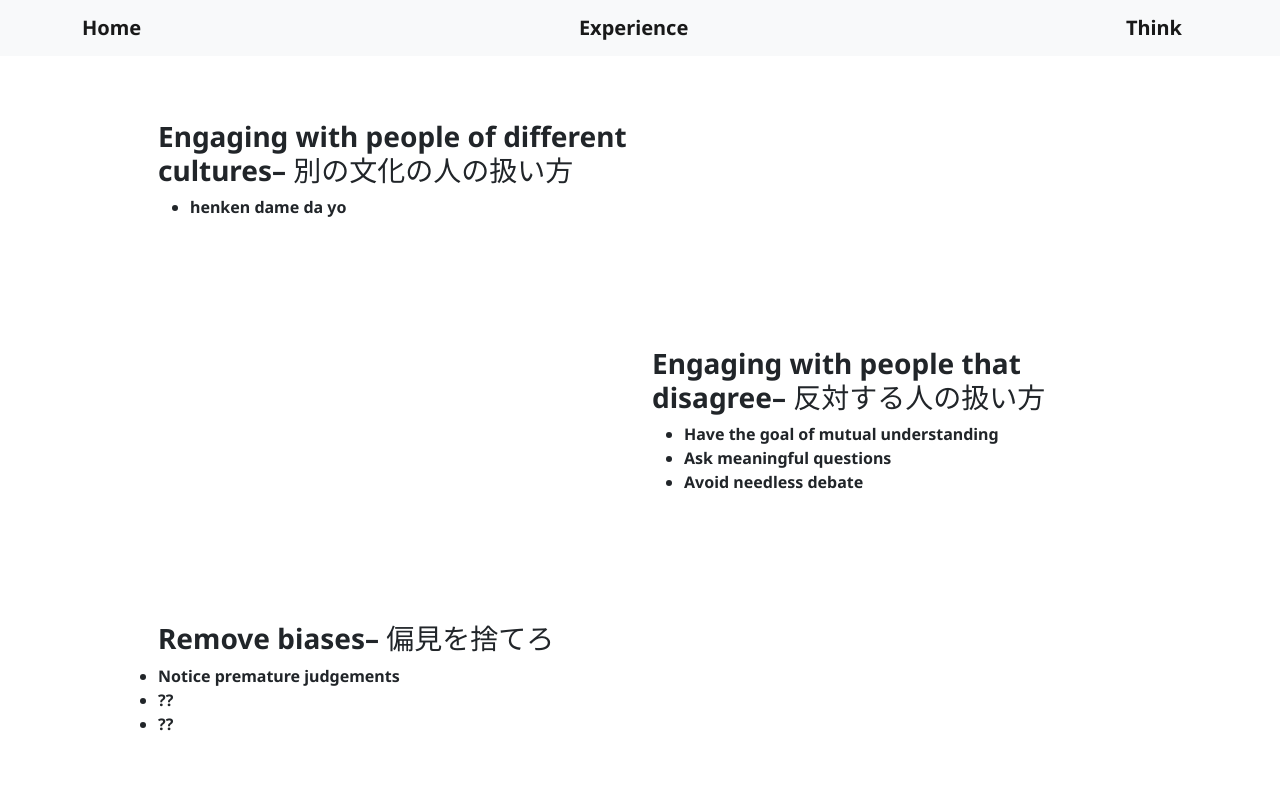
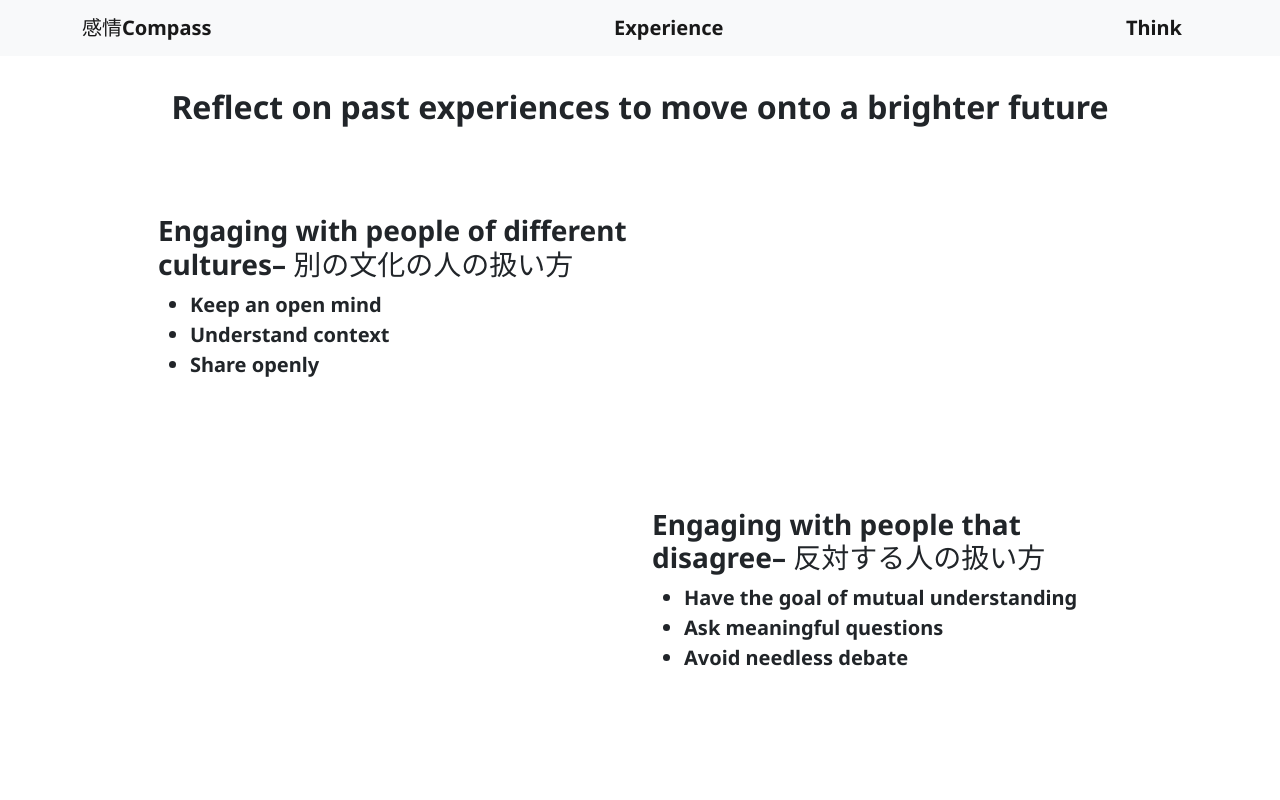
Before and after one commit to Kenta15/hack_react, a React (Create React App) app: page / in a window 1280 px wide. Both pictures are taken after a click on the element "Think". Shown: the top 800 px of the page. Built offline with nearby package versions, Linux system fonts and the light colour scheme.

Commit message:
More thinking

```diff
--- a/src/App.js
+++ b/src/App.js
@@ -36,7 +36,7 @@ const App = () => {
       <Navbar bg="light" expand="lg">
         <Container>
           {/* TODO: make it pointer on hover */}
-          <Navbar.Brand style={{cursor:'pointer'}} onClick = {() => setPageState('Home')}>Home</Navbar.Brand>
+          <Navbar.Brand style={{cursor:'pointer'}} onClick = {() => setPageState('Home')}>感情Compass</Navbar.Brand>
           <Navbar.Brand style={{cursor:'pointer'}} onClick = {() => setPageState('Experience')}>Experience</Navbar.Brand>
           <Navbar.Brand style={{cursor:'pointer'}} onClick = {() => setPageState('Think')}>Think</Navbar.Brand>
         </Container>
@@ -47,6 +47,15 @@ const App = () => {
       { pageState == 'NewPost' && <ExperienceCreateCard />}
       { pageState == 'Think' && <Think />}
 
+      <df-messenger
+        df-cx="true"
+        location="us-west1"
+        chat-title="Empath"
+        agent-id="a8e6d324-67df-40c5-919a-970dfccf6128"
+        language-code="en"
+      ></df-messenger>
+
+
     </div>
   );
 }
--- a/src/HomeCard.jsx
+++ b/src/HomeCard.jsx
@@ -67,7 +67,8 @@ const HomeCard = () => {
             <div class="kanji second">移入</div>
         </div>
         <div className="right">
-            <div className="explanation">Kanjou iyou-- The ethereal art of connection and emotional immersion. It is a concept deeply rooted in Japanese culture, its essence resonating with the universal human experience</div>
+            <div className="explanation">Kanjo inyu-- The ethereal art of connection and emotional immersion. It is a concept deeply rooted in Japanese culture, its essence resonating with the universal human experience.
+            Spreading this idea is essential for achieving world peace.</div>
         </div>
     </div>
   )
--- a/src/Think.jsx
+++ b/src/Think.jsx
@@ -1,18 +1,34 @@
 import Container from 'react-bootstrap/Container';
 import Row from 'react-bootstrap/Row';
 import Col from 'react-bootstrap/Col';
+import React, {useEffect, useState} from 'react';
+import { Justify } from 'react-bootstrap-icons';
 
 const Exercise = () => {
+    const [isVisible, setIsVisible] = useState(false);
+
+    useEffect(() => {
+      const timer = setTimeout(() => {
+        setIsVisible(true);
+      }, 500);
+      return () => clearTimeout(timer);
+    }, []);
+
     return (
       <div className="App">
 
 
-    <Container>
+        <Row className="p-5, m-3">      <h2 className="text-center p-3">Reflect on past experiences to move onto a brighter future</h2>  </Row>
+    <Container style={{opacity: isVisible ? 1 : 0, transition: 'opacity 1s ease-in-out',}}>
+
+
         <Row className="p-5 m-3">
           <Col>
           <h3>Engaging with people of different cultures– 別の文化の人の扱い方</h3>
-        <ul>
-          <li>henken dame da yo</li>
+        <ul style={{fontSize:"20px"}} >
+          <li>Keep an open mind</li>
+          <li>Understand context</li>
+          <li>Share openly</li>
         </ul>
           </Col>
       <Col></Col>
@@ -24,7 +40,7 @@ const Exercise = () => {
           </Col>
           <Col>
           <h3>Engaging with people that disagree– 反対する人の扱い方</h3>
-        <ul>
+        <ul style={{fontSize:"20px"}}>
           <li>Have the goal of mutual understanding</li>
           <li>Ask meaningful questions</li>
           <li>Avoid needless debate</li>
@@ -34,10 +50,9 @@ const Exercise = () => {
 
         <Row className="p-5 m-3">
         <h3>Remove biases– 偏見を捨てろ</h3>
-        <ul>
+        <ul style={{fontSize:"20px"}}>
           <li>Notice premature judgements</li>
-          <li>??</li>
-          <li>??</li>
+          <li>Understand your way of thinking</li>
         </ul>
         </Row>
 
@@ -47,10 +62,9 @@ const Exercise = () => {
           </Col>
           <Col>
         <h3>Be self-aware– 自覚しろ</h3>
-        <ul>
+        <ul style={{fontSize:"20px"}}>
           <li>Think about how your actions affect others</li>
           <li>Try meditation</li>
-          <li>??</li>
         </ul>
       </Col>
       </Row>
```
